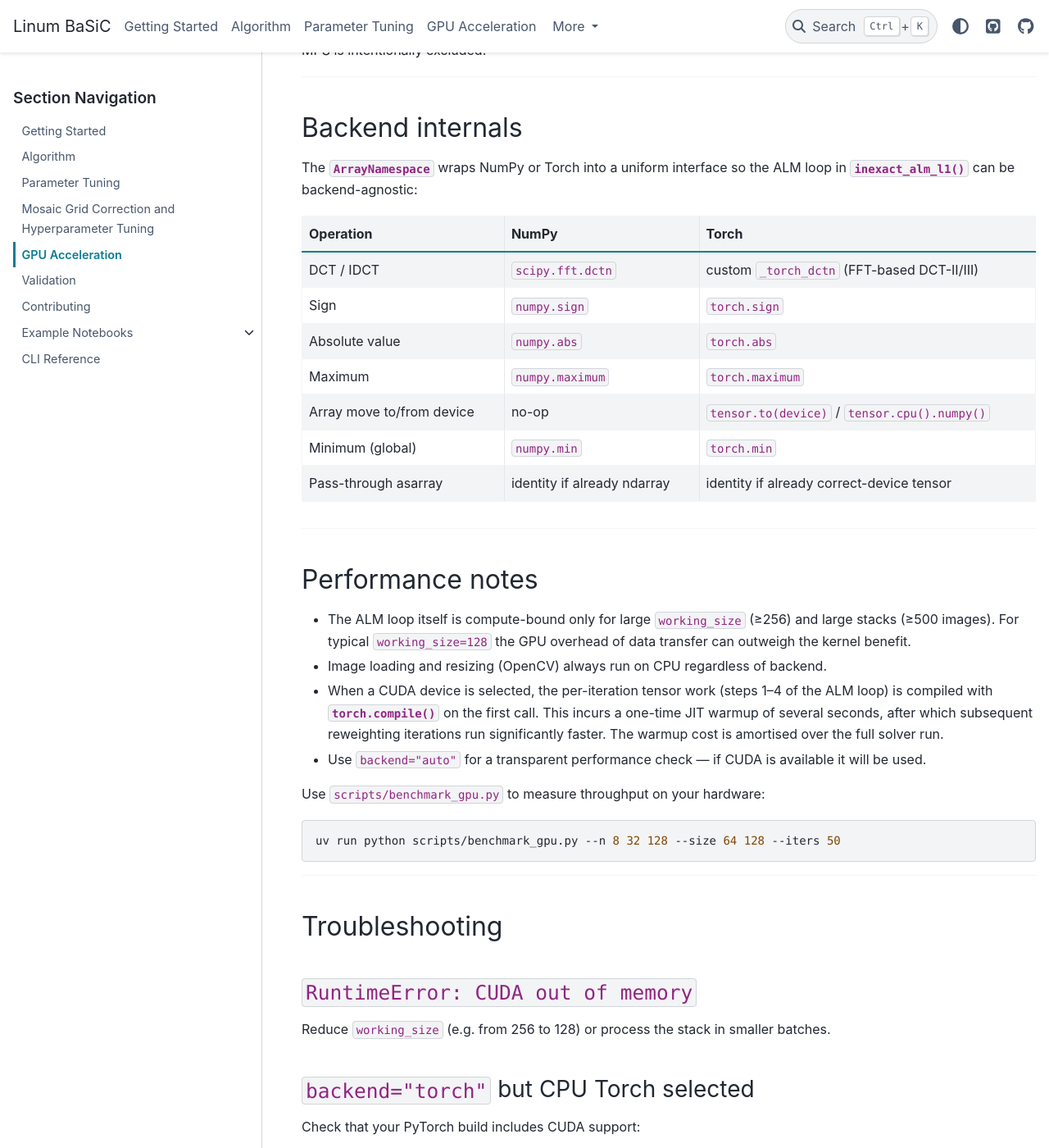
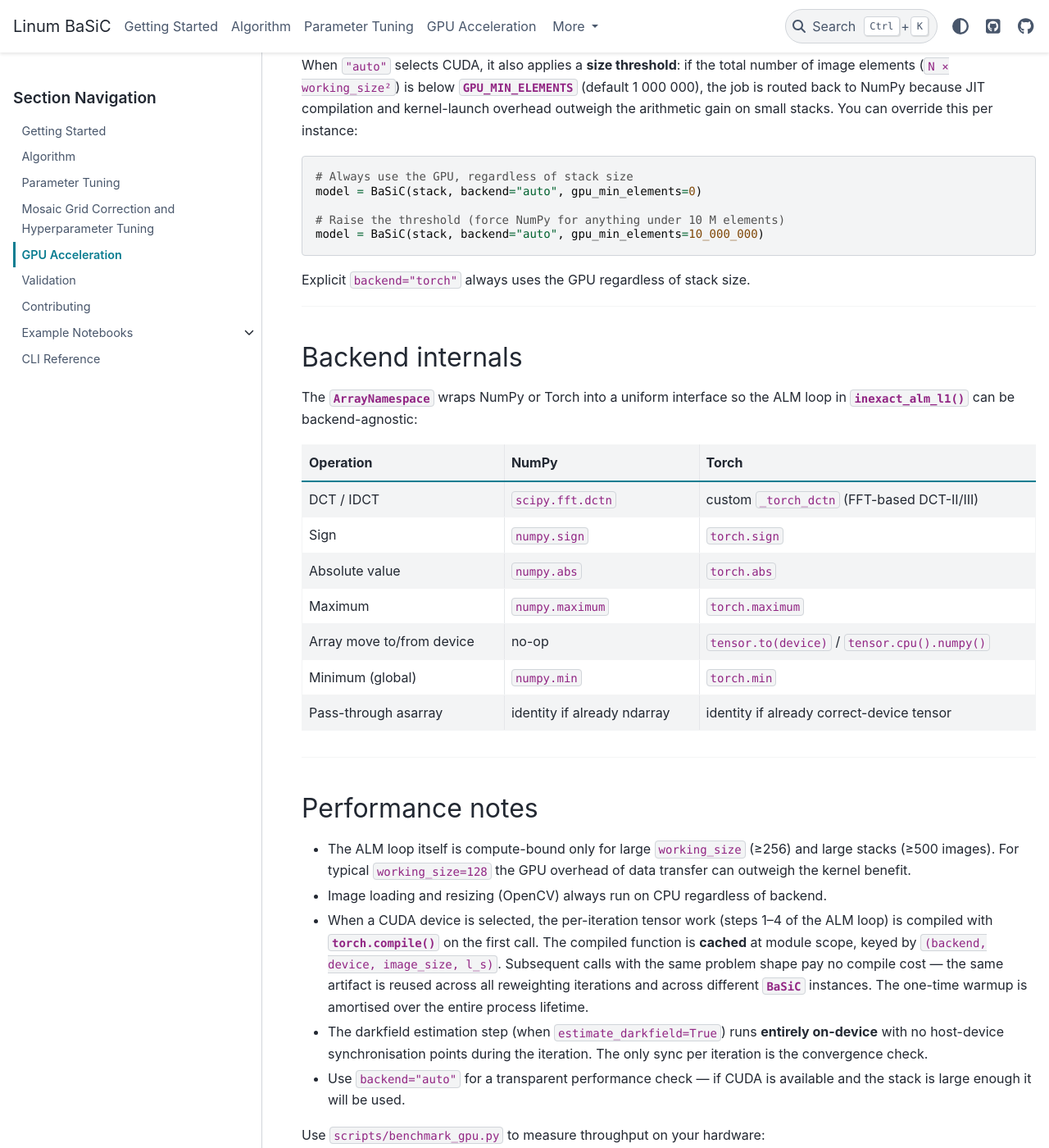
Before and after one commit to linum-uqam/PyBaSiC, a Sphinx documentation site: the page built from docs/gpu.md, in a window 1280 px wide and 1400 px high, scrolled down 1140 px. Shown: the whole window at 82% size. Built offline with Sphinx 7.4.7 and the PyData theme 0.15.4, drawn with Linux system fonts in a browser that asks for light colours; pages that are not in the unit, such as notebooks, are missing from menus; some of the changed text lies outside the part shown.

Commit message:
Add branchless on-device darkfield and update GPU docs

````diff
--- a/docs/gpu.md
+++ b/docs/gpu.md
@@ -39,7 +39,7 @@ Pass `backend=` to {class}`~linum_basic.core.BaSiC`:
 ```python
 from linum_basic import BaSiC
 
-# Auto-select: Torch+CUDA if available, otherwise NumPy (never MPS)
+# Auto-select: Torch+CUDA if available, otherwise NumPy
 model = BaSiC(stack, backend="auto")
 
 # Explicit CUDA device
@@ -50,7 +50,24 @@ model = BaSiC(stack, backend="numpy")
 ```
 
 The `"auto"` mode selects CUDA if `torch.cuda.is_available()` returns
-`True`, and falls back to NumPy otherwise.  MPS is intentionally excluded.
+`True`, and falls back to NumPy otherwise.
+
+When `"auto"` selects CUDA, it also applies a **size threshold**: if the
+total number of image elements (`N × working_size²`) is below
+{data}`~linum_basic.core.GPU_MIN_ELEMENTS` (default 1 000 000), the job is
+routed back to NumPy because JIT compilation and kernel-launch overhead
+outweigh the arithmetic gain on small stacks.  You can override this per
+instance:
+
+```python
+# Always use the GPU, regardless of stack size
+model = BaSiC(stack, backend="auto", gpu_min_elements=0)
+
+# Raise the threshold (force NumPy for anything under 10 M elements)
+model = BaSiC(stack, backend="auto", gpu_min_elements=10_000_000)
+```
+
+Explicit `backend="torch"` always uses the GPU regardless of stack size.
 
 ---
 
@@ -81,11 +98,17 @@ can be backend-agnostic:
   backend.
 - When a CUDA device is selected, the per-iteration tensor work (steps 1–4
   of the ALM loop) is compiled with {func}`torch.compile` on the first call.
-  This incurs a one-time JIT warmup of several seconds, after which
-  subsequent reweighting iterations run significantly faster.  The warmup
-  cost is amortised over the full solver run.
+  The compiled function is **cached** at module scope, keyed by
+  `(backend, device, image_size, l_s)`.  Subsequent calls with the same
+  problem shape pay no compile cost — the same artifact is reused across all
+  reweighting iterations and across different {class}`~linum_basic.core.BaSiC`
+  instances.  The one-time warmup is amortised over the entire process
+  lifetime.
+- The darkfield estimation step (when `estimate_darkfield=True`) runs
+  **entirely on-device** with no host-device synchronisation points during
+  the iteration.  The only sync per iteration is the convergence check.
 - Use `backend="auto"` for a transparent performance check — if CUDA is
-  available it will be used.
+  available and the stack is large enough it will be used.
 
 Use `scripts/benchmark_gpu.py` to measure throughput on your hardware:
 
````
Also changed, not shown: 2 other files.
